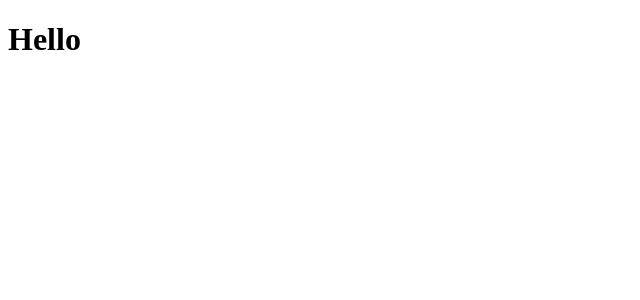
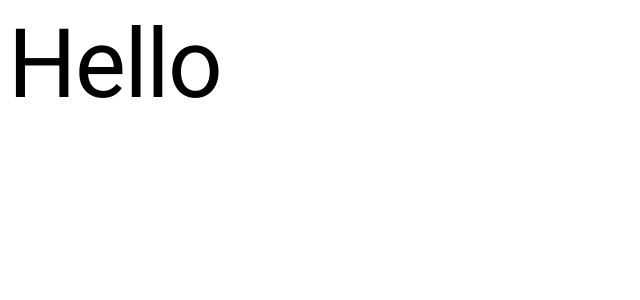
Before and after one commit to TS22082/all-logs, a React (Create React App) app in the folder client/: page / in a window 1280 px wide. Shown: the top 300 px of the page, without its empty margins (0-640 px from the left). Built offline with nearby package versions, Linux system fonts and the light colour scheme.

Commit message:
add material-ui and rooto font

```diff
--- a/client/package.json
+++ b/client/package.json
@@ -3,6 +3,8 @@
   "version": "0.1.0",
   "private": true,
   "dependencies": {
+    "@fontsource/roboto": "^4.4.2",
+    "@material-ui/core": "^4.11.4",
     "@testing-library/jest-dom": "^5.13.0",
     "@testing-library/react": "^11.2.7",
     "@testing-library/user-event": "^12.8.3",
--- a/client/src/App.js
+++ b/client/src/App.js
@@ -1,7 +1,12 @@
+import "@fontsource/roboto";
+import { Typography } from "@material-ui/core";
+
 function App() {
   return (
     <div className="App">
-      <h1>Hello</h1>
+      <Typography variant="h1" component="h2">
+        Hello
+      </Typography>
     </div>
   );
 }
```
Also changed, not shown: 1 other file (tests, documents, lock files or other folders).
